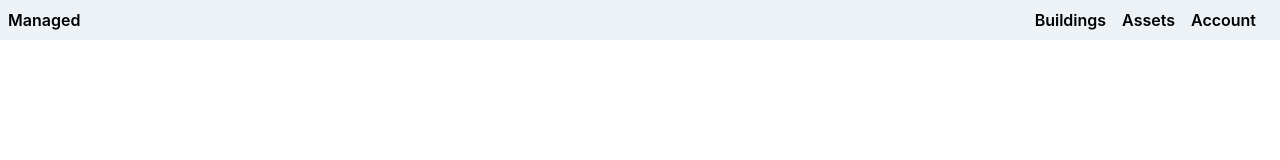
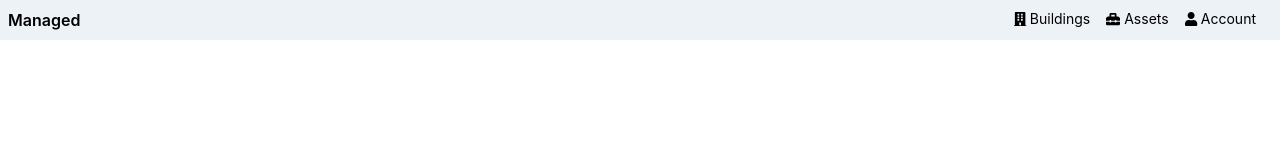
Before and after one commit to reynoldadade/facility, a Next.js app: page /dashboard in a window 1280 px wide. Shown: the top 160 px of the page. Built offline with nearby package versions, Linux system fonts and the light colour scheme.

Commit message:
setup dasboard page

```diff
--- /dev/null
+++ b/components/common/Links.js
@@ -0,0 +1,16 @@
+import { FontAwesomeIcon } from '@fortawesome/react-fontawesome';
+import Link from 'next/link';
+
+const LinkedList = (props) => {
+  return props.LinkTemplate.map((links) => (
+    <div className="px-2">
+      <Link href={links.href}>
+        <span className="cursor-pointer hover:underline">
+          <FontAwesomeIcon icon={links.icon} /> {links.name}
+        </span>
+      </Link>
+    </div>
+  ));
+};
+
+export default LinkedList;
--- /dev/null
+++ b/components/dashboardComponent.js
@@ -0,0 +1 @@
+const dashboard = (props) => {};
--- a/components/layout.js
+++ b/components/layout.js
@@ -1,12 +1,35 @@
+import {
+  faUser,
+  faBuilding,
+  faToolbox,
+} from '@fortawesome/free-solid-svg-icons';
+import LinkedList from './common/Links';
+
+const LinkTemplate = [
+  {
+    name: 'Buildings',
+    icon: faBuilding,
+    href: '/buildings',
+  },
+  {
+    name: 'Assets',
+    icon: faToolbox,
+    href: '/assets',
+  },
+  {
+    name: 'Account',
+    icon: faUser,
+    href: '/account',
+  },
+];
+
 const layout = ({ children }) => {
   return (
     <div className="grid grid-cols-3 gap-4">
-      <div className="col-span-3 p-2 bg-gray-200 font-semibold flex justify-between">
-        <div>Managed</div>
-        <div className="flex px-2">
-          <div className="px-2">Buildings</div>
-          <div className="px-2">Assets</div>
-          <div className="px-2">Account</div>
+      <div className="col-span-3 p-2 bg-gray-200  flex justify-between">
+        <div className="font-semibold">Managed</div>
+        <div className="flex px-2 text-sm">
+          <LinkedList LinkTemplate={LinkTemplate} />
         </div>
       </div>
       <div>{children}</div>
--- a/package.json
+++ b/package.json
@@ -8,6 +8,10 @@
     "start": "next start"
   },
   "dependencies": {
+    "@fortawesome/fontawesome-svg-core": "^1.2.32",
+    "@fortawesome/free-brands-svg-icons": "^5.15.1",
+    "@fortawesome/free-solid-svg-icons": "^5.15.1",
+    "@fortawesome/react-fontawesome": "^0.1.12",
     "next": "10.0.1",
     "postcss-flexbugs-fixes": "^5.0.1",
     "postcss-preset-env": "^6.7.0",
--- a/styles/globals.css
+++ b/styles/globals.css
@@ -1,13 +1,13 @@
 @tailwind base;
 @tailwind components;
 @tailwind utilities;
+@import url('https://fonts.googleapis.com/css2?family=Inter&display=swap');
 
 html,
 body {
   padding: 0;
   margin: 0;
-  font-family: -apple-system, BlinkMacSystemFont, Segoe UI, Roboto, Oxygen,
-    Ubuntu, Cantarell, Fira Sans, Droid Sans, Helvetica Neue, sans-serif;
+  font-family: 'Inter', sans-serif;
 }
 
 a {
```
Also changed, not shown: 2 other files (tests, documents, lock files or other folders).
